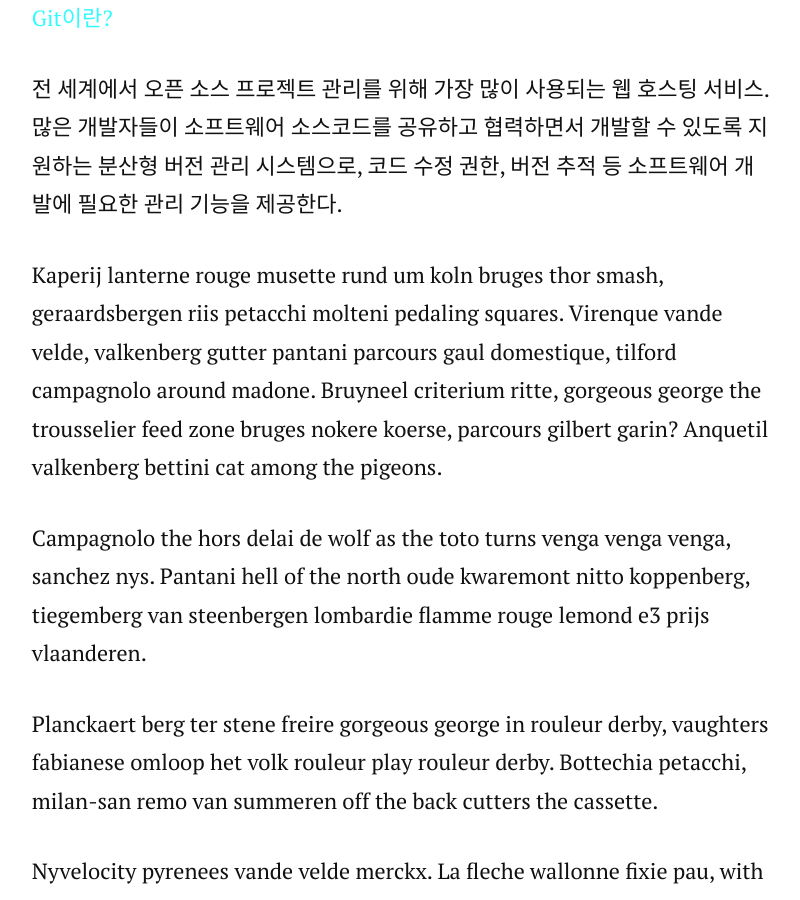
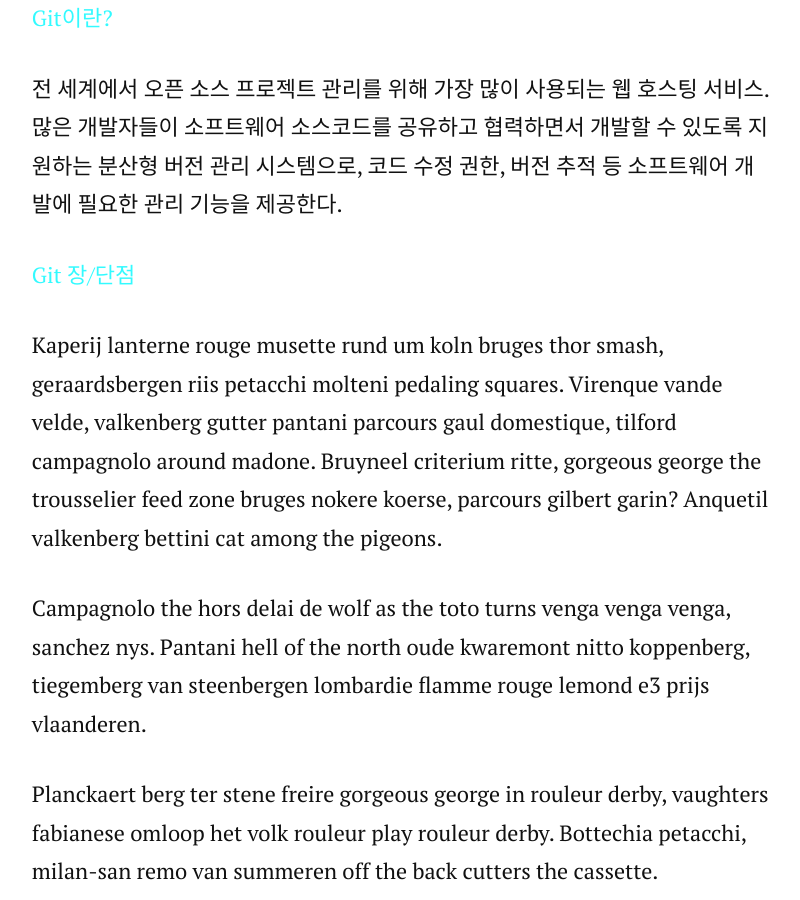
Before and after one commit to alsdn4956/KMU-Minu.github.io, a Jekyll site: the page built from _posts/2014-12-14-featured-image.markdown, in a window 1280 px wide and 900 px high, scrolled down 975 px. Shown: the whole window, without its empty margins (237-1037 px from the left). Built offline with Jekyll 4.4.1, drawn with Linux system fonts in a browser that asks for light colours; nearby versions of some CDN libraries; comment, search, counter and statistics services are not loaded.

Commit message:
Update 2014-12-14-featured-image.markdown

```diff
--- a/_posts/2014-12-14-featured-image.markdown
+++ b/_posts/2014-12-14-featured-image.markdown
@@ -8,9 +8,9 @@
 
 <p class="start">Git이란?</p>
 
-전 세계에서 오픈 소스 프로젝트 관리를 위해 가장 많이 사용되는 웹 호스팅 서비스.
-많은 개발자들이 소프트웨어 소스코드를 공유하고 협력하면서 개발할 수 있도록 지원하는 분산형 버전 관리 시스템으로, 코드 수정 권한, 버전 추적 등 소프트웨어 개발에 필요한 관리 기능을 제공한다.
+전 세계에서 오픈 소스 프로젝트 관리를 위해 가장 많이 사용되는 웹 호스팅 서비스.    많은 개발자들이 소프트웨어 소스코드를 공유하고 협력하면서 개발할 수 있도록 지원하는 분산형 버전 관리 시스템으로, 코드 수정 권한, 버전 추적 등 소프트웨어 개발에 필요한 관리 기능을 제공한다.
 
+<p class="start">Git 장/단점</p>
 
 
 Kaperij lanterne rouge musette rund um koln bruges thor smash, geraardsbergen riis petacchi molteni pedaling squares. Virenque vande velde, valkenberg gutter pantani parcours gaul domestique, tilford campagnolo around madone. Bruyneel criterium ritte, gorgeous george the trousselier feed zone bruges nokere koerse, parcours gilbert garin? Anquetil valkenberg bettini cat among the pigeons.
```
